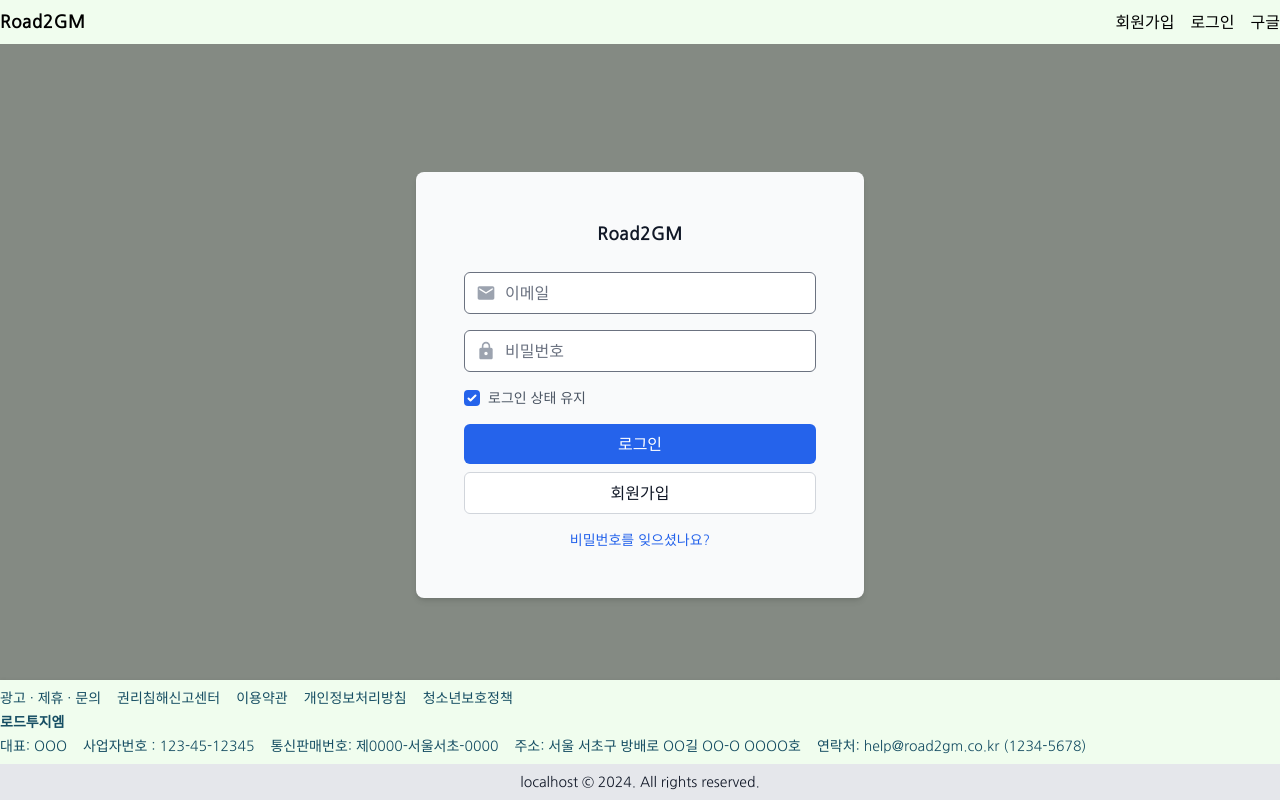
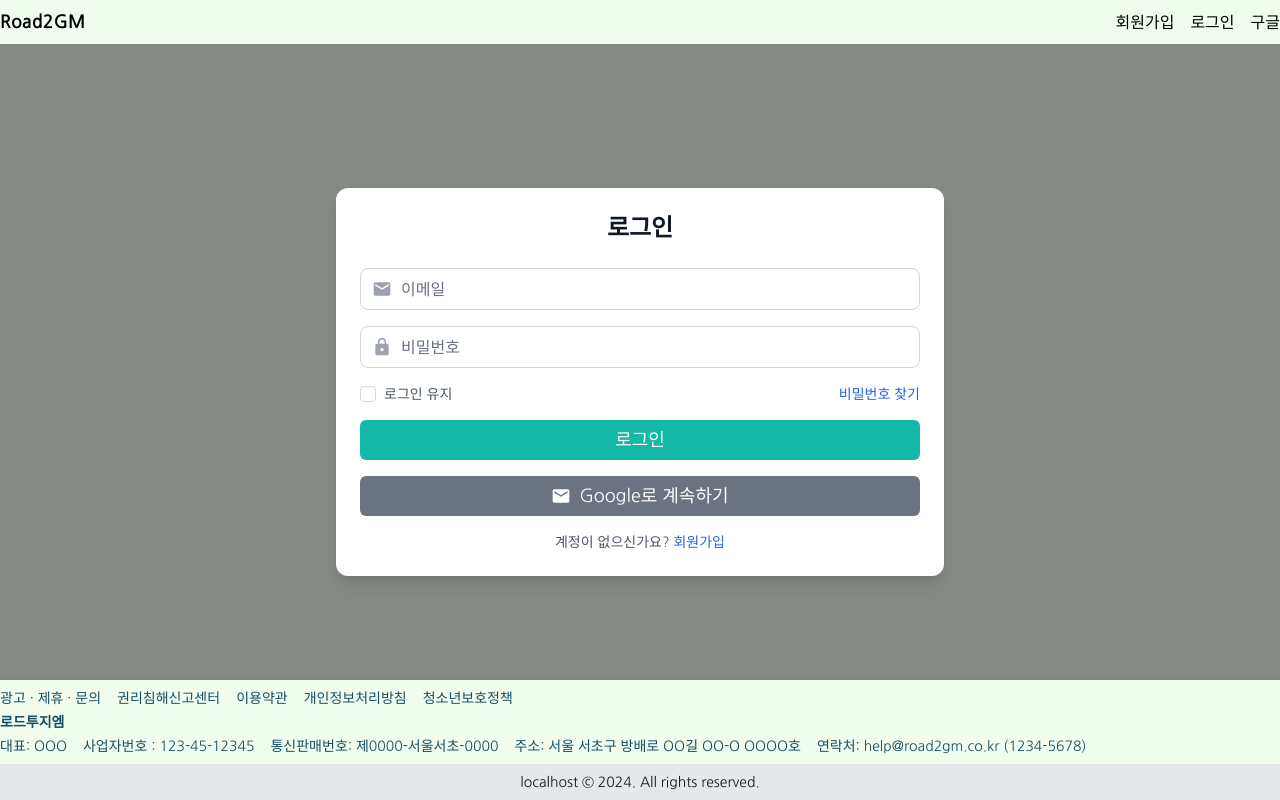
Before and after one commit to mairoo/road2gm-react, a React app: page /auth/login in a window 1280 px wide. Built offline with nearby package versions, Linux system fonts and the light colour scheme.

Commit message:
login, logout, sign up pages

```diff
--- a/src/pages/auth/LoginPage.tsx
+++ b/src/pages/auth/LoginPage.tsx
@@ -1,10 +1,12 @@
 import React, { useState } from "react";
-import { MdEmail, MdLock } from "react-icons/md";
+import { MdLock, MdMail } from "react-icons/md";
 
 import { useSignInMutation } from "../../store/apis/authApi";
 import { useAppDispatch, useAppSelector } from "../../store/hooks";
 import { setCredentials } from "../../store/slices/authSlice";
-import ContentLayout from '../../widgets/ContentLayout';
+import Button from "../../widgets/Button";
+import ContentLayout from "../../widgets/ContentLayout";
+import InputGroup from "../../widgets/InputGroup";
 
 const LoginPage = () => {
   // 1. react-router-dom 훅
@@ -49,86 +51,54 @@ const LoginPage = () => {
   // 12. 메인 컴포넌트 렌더링 반환
   return (
     <ContentLayout position="top" align="center">
-      <div className="flex justify-center">
-        <div className="w-full max-w-md bg-gray-50 rounded-lg shadow-md">
-          <div className="p-12">
-            <div className="space-y-1 mb-6">
-              <h2 className="text-lg font-bold text-center text-gray-900">
-                Road2GM
+      <div className="flex items-center justify-center p-4 md:w-1/2">
+        <div className="w-full bg-white rounded-xl shadow-lg p-6">
+          <div className="mb-6">
+            <h2 className="text-2xl font-bold text-center text-gray-900">
+              로그인
             </h2>
           </div>
-            <form onSubmit={handleSubmit} className="space-y-4">
-              <div className="space-y-2">
-                <div className="relative">
-                  <input
-                    type="email"
-                    placeholder="이메일"
-                    value={email}
-                    onChange={(e) => setEmail(e.target.value)}
-                    className="w-full px-10 py-2 border rounded-md focus:outline-none focus:ring-2 focus:ring-blue-500"
-                    required
-                  />
-                  <MdEmail
-                    className="absolute left-3 top-1/2 transform -translate-y-1/2 text-gray-400"
-                    size={20}
-                  />
-                </div>
+
+          <div className="space-y-4">
+            <InputGroup icon={MdMail} type="email" placeholder="이메일" />
+            <InputGroup icon={MdLock} type="password" placeholder="비밀번호" />
+
+            <div className="flex items-center justify-between">
+              <label className="flex items-center">
+                <input type="checkbox" className="rounded border-gray-300" />
+                <span className="ml-2 text-sm text-gray-600">로그인 유지</span>
+              </label>
+              <button className="text-sm text-blue-600 hover:underline">
+                비밀번호 찾기
+              </button>
             </div>
 
-              <div className="space-y-2">
-                <div className="relative">
-                  <input
-                    type="password"
-                    placeholder="비밀번호"
-                    value={password}
-                    onChange={(e) => setPassword(e.target.value)}
-                    className="w-full px-10 py-2 border rounded-md focus:outline-none focus:ring-2 focus:ring-blue-500"
-                    required
-                  />
-                  <MdLock
-                    className="absolute left-3 top-1/2 transform -translate-y-1/2 text-gray-400"
-                    size={20}
-                  />
-                </div>
-              </div>
-
-              <div className="flex items-center">
-                <input
-                  type="checkbox"
-                  id="remember-me"
-                  checked={rememberMe}
-                  onChange={(e) => setRememberMe(e.target.checked)}
-                  className="w-4 h-4 text-blue-600 border-gray-300 rounded focus:ring-blue-500"
-                />
-                <label
-                  htmlFor="remember-me"
-                  className="ml-2 text-sm text-gray-600"
-                >
-                  로그인 상태 유지
-                </label>
-              </div>
-
-              <div className="flex flex-col space-y-2">
-                <button
-                  type="submit"
-                  className="w-full py-2 px-4 bg-blue-600 hover:bg-blue-700 text-white font-medium rounded-md transition-colors"
+            <Button
+              preset="primary"
+              fullWidth={true}
+              size="large"
+              rounded="medium"
             >
               로그인
-                </button>
-                <button
-                  type="button"
-                  className="w-full py-2 px-4 bg-white hover:bg-gray-50 text-gray-900 font-medium rounded-md border border-gray-300 transition-colors"
+            </Button>
+
+            <Button
+              preset="secondary"
+              fullWidth={true}
+              size="large"
+              rounded="medium"
+              className="flex items-center justify-center gap-2"
             >
+              <MdMail className="h-5 w-5" />
+              Google로 계속하기
+            </Button>
+
+            <div className="text-center text-sm text-gray-600">
+              계정이 없으신가요?{" "}
+              <button className="text-blue-600 hover:underline">
                 회원가입
               </button>
             </div>
-
-              <div className="text-center text-sm">
-                <a href="#" className="text-blue-600 hover:underline">
-                  비밀번호를 잊으셨나요?
-                </a>
-              </div>
-            </form>
           </div>
         </div>
       </div>
--- a/src/pages/auth/LogoutPage.tsx
+++ b/src/pages/auth/LogoutPage.tsx
@@ -1,9 +1,9 @@
 import React from "react";
-import { MdLogout } from "react-icons/md";
 import { useLocation, useNavigate } from "react-router-dom";
 import { useSignOutMutation } from "../../store/apis/authApi";
 import { useAppDispatch } from "../../store/hooks";
 import { logout } from "../../store/slices/authSlice";
+import Button from "../../widgets/Button";
 import ContentLayout from "../../widgets/ContentLayout";
 
 const LogoutPage = () => {
@@ -27,34 +27,38 @@ const LogoutPage = () => {
 
   return (
     <ContentLayout position="top" align="center">
-      <div className="w-full max-w-md bg-white rounded-lg shadow-lg border border-gray-200">
-        {/* Header */}
-        <div className="p-4 border-b border-gray-200">
-          <div className="flex items-center gap-2">
-            <MdLogout className="w-5 h-5 text-gray-700" />
-            <h2 className="text-xl font-semibold text-gray-900">로그아웃</h2>
+      <div className="flex items-center justify-center p-4 md:w-1/2">
+        <div className="w-full bg-white rounded-xl shadow-lg p-6">
+          <div className="mb-6">
+            <h2 className="text-xl font-bold text-center text-gray-900">
+              로그아웃
+            </h2>
           </div>
-        </div>
 
-        {/* Content */}
-        <div className="p-4">
-          <p className="text-gray-600">정말 로그아웃 하시겠습니까?</p>
-        </div>
+          <div className="mb-6">
+            <p className="text-center text-gray-600">
+              정말 로그아웃 하시겠습니까?
+            </p>
+          </div>
 
-        {/* Footer */}
-        <div className="p-4 border-t border-gray-200 flex justify-end gap-2">
-          <button
-            onClick={handleCancel}
-            className="w-24 px-4 py-2 text-sm font-medium text-gray-700 bg-white border border-gray-300 rounded-md hover:bg-gray-50 focus:outline-none focus:ring-2 focus:ring-offset-2 focus:ring-gray-500"
-          >
-            취소
-          </button>
-          <button
-            onClick={handleLogout}
-            className="w-24 px-4 py-2 text-sm font-medium text-white bg-red-600 rounded-md hover:bg-red-700 focus:outline-none focus:ring-2 focus:ring-offset-2 focus:ring-red-500"
-          >
-            로그아웃
-          </button>
+          <div className="flex gap-2">
+            <Button
+              preset="secondary"
+              size="large"
+              rounded="medium"
+              className="flex-1"
+            >
+              취소
+            </Button>
+            <Button
+              preset="danger"
+              size="large"
+              rounded="medium"
+              className="flex-1"
+            >
+              로그아웃
+            </Button>
+          </div>
         </div>
       </div>
     </ContentLayout>
--- /dev/null
+++ b/src/pages/auth/SignUpPage.tsx
@@ -0,0 +1,53 @@
+import React from "react";
+import { MdLock, MdMail, MdPerson } from "react-icons/md";
+import Button from "../../widgets/Button";
+import ContentLayout from "../../widgets/ContentLayout";
+import InputGroup from "../../widgets/InputGroup";
+
+const SignUpPage = () => {
+  return (
+    <ContentLayout position="top" align="center">
+      <div className="flex items-center justify-center p-4 md:w-1/2">
+        <div className="w-full bg-white rounded-xl shadow-lg p-6">
+          <div className="mb-6">
+            <h2 className="text-2xl font-bold text-center text-gray-900">
+              회원가입
+            </h2>
+          </div>
+
+          <div className="space-y-4">
+            <InputGroup icon={MdMail} type="email" placeholder="이메일" />
+            <InputGroup icon={MdPerson} type="text" placeholder="닉네임" />
+            <InputGroup icon={MdLock} type="password" placeholder="비밀번호" />
+            <InputGroup
+              icon={MdLock}
+              type="password"
+              placeholder="비밀번호 확인"
+            />
+
+            <div className="flex gap-2">
+              <Button
+                preset="secondary"
+                size="large"
+                rounded="medium"
+                className="flex-1"
+              >
+                취소
+              </Button>
+              <Button
+                preset="primary"
+                size="large"
+                rounded="medium"
+                className="flex-1"
+              >
+                회원가입
+              </Button>
+            </div>
+          </div>
+        </div>
+      </div>
+    </ContentLayout>
+  );
+};
+
+export default SignUpPage;
--- a/src/routes/BrowserRouter.tsx
+++ b/src/routes/BrowserRouter.tsx
@@ -8,6 +8,7 @@ import RootLayout from "../layouts/RootLayout";
 import LoginPage from "../pages/auth/LoginPage";
 import LogoutPage from "../pages/auth/LogoutPage";
 import Oauth2RedirectPage from "../pages/auth/Oauth2RedirectPage";
+import SignUpPage from "../pages/auth/SignUpPage";
 import BookPage from "../pages/book";
 import BookDetailPage from "../pages/book/[id]";
 import BookPageDetailPage from "../pages/book/page/[id]";
@@ -47,6 +48,14 @@ const BrowserRouter = createBrowserRouter([
             element: (
               <GuestRoute>
                 <LoginPage />
+              </GuestRoute>
+            ),
+          },
+          {
+            path: "sign-up",
+            element: (
+              <GuestRoute>
+                <SignUpPage />
               </GuestRoute>
             ),
           },
--- /dev/null
+++ b/src/widgets/InputGroup.tsx
@@ -0,0 +1,28 @@
+import { IconType } from "react-icons";
+
+interface InputGroupProps {
+  icon: IconType;
+  type: "text" | "email" | "password";
+  placeholder: string;
+  className?: string;
+}
+
+const InputGroup: React.FC<InputGroupProps> = ({
+  icon: Icon,
+  type,
+  placeholder,
+  className = "",
+}) => (
+  <div className="relative">
+    <div className="absolute inset-y-0 left-0 pl-3 flex items-center pointer-events-none">
+      <Icon className="h-5 w-5 text-gray-400" />
+    </div>
+    <input
+      type={type}
+      className={`w-full pl-10 py-2 border border-gray-300 rounded-lg focus:ring-2 focus:ring-blue-500 focus:border-blue-500 ${className}`}
+      placeholder={placeholder}
+    />
+  </div>
+);
+
+export default InputGroup;
```
Lines whose indentation alone changed are shown as unchanged.
